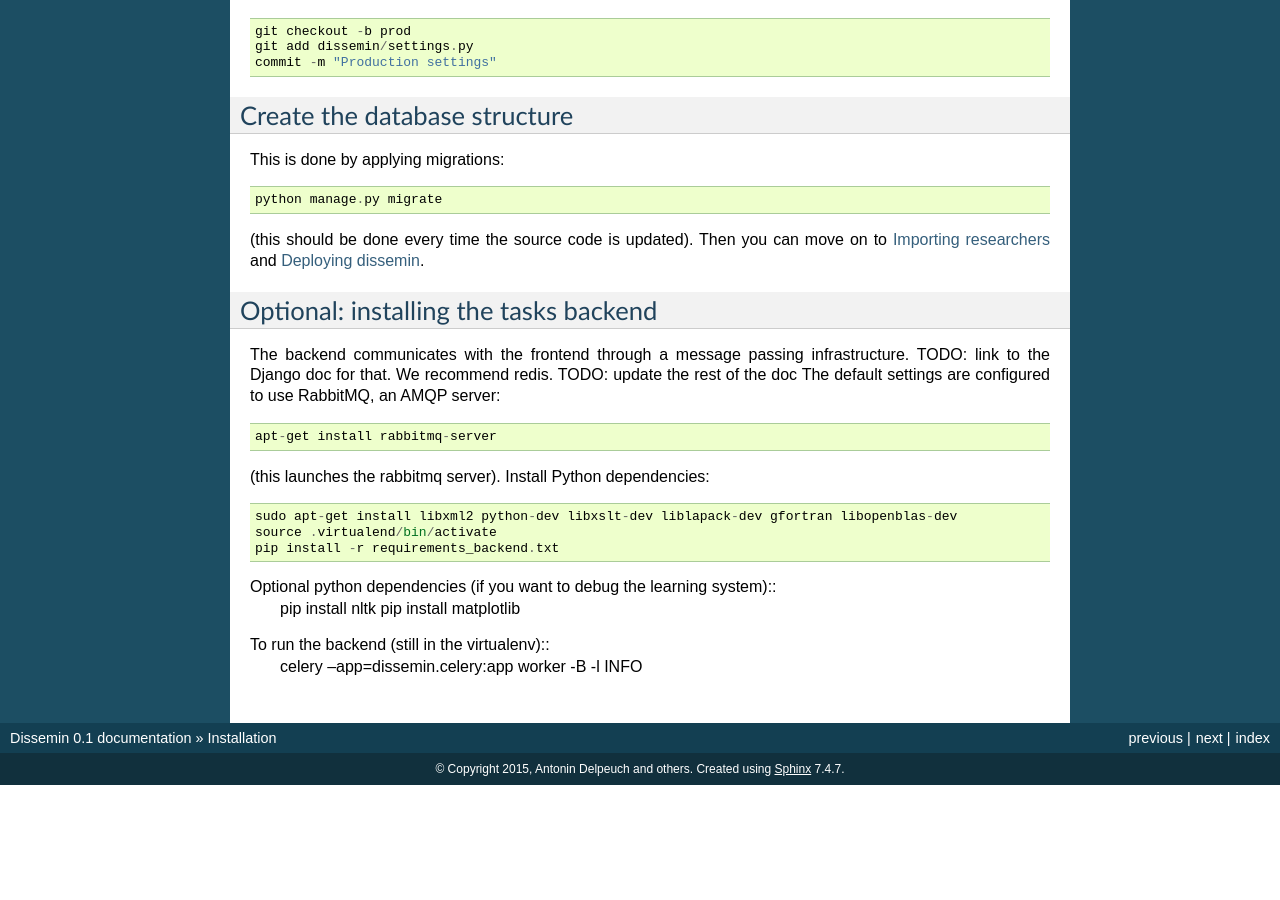
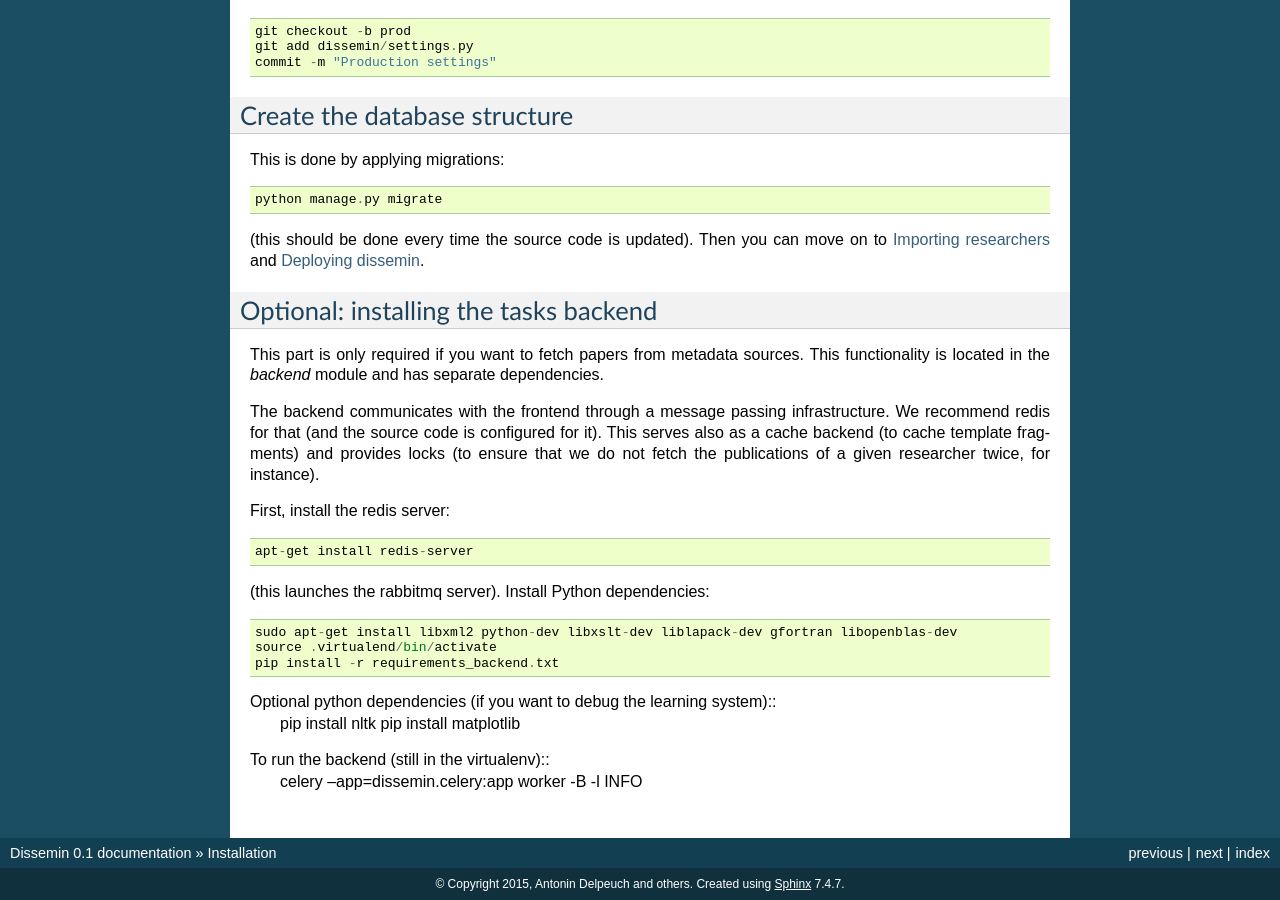
Before and after one commit to dissemin/dissemin, a Sphinx documentation site: the page built from doc/sphinx/install.rst, in a window 1280 px wide and 900 px high, scrolled down 1213 px. Built offline with Sphinx 7.4.7, drawn with Linux system fonts in a browser that asks for light colours; pages that are not in the unit, such as notebooks, are missing from menus; before the commit the page ends 1998 px from its top, so only the background shows below that.

Commit message:
Updated requirements, install instructions and scripts for the VM. Closes #106, fixes #105 (I think)

```diff
--- a/doc/sphinx/install.rst
+++ b/doc/sphinx/install.rst
@@ -99,14 +99,19 @@
 Optional: installing the tasks backend
 --------------------------------------
 
+This part is only required if you want to fetch papers from metadata sources.
+This functionality is located in the `backend` module and has separate
+dependencies.
+
 The backend communicates with the frontend through a message passing
-infrastructure. TODO: link to the Django doc for that.
-We recommend redis.
-TODO: update the rest of the doc
-The default
-settings are configured to use RabbitMQ, an AMQP server::
+infrastructure. We recommend redis for that (and the source code is
+configured for it). This serves also as a cache backend (to cache template
+fragments) and provides locks (to ensure that we do not fetch the publications
+of a given researcher twice, for instance).
 
-   apt-get install rabbitmq-server
+First, install the redis server::
+
+   apt-get install redis-server
 
 (this launches the rabbitmq server). Install Python dependencies::
 
--- a/requirements_doc.txt
+++ b/requirements_doc.txt
@@ -9,6 +9,6 @@
 unicode_tex
 django-crispy-forms
 django-solo
-django-allauth
+-e git://github.com/wetneb/django-allauth.git#egg=django-allauth
 django-redis-cache
 requests
--- a/requirements_frontend.txt
+++ b/requirements_frontend.txt
@@ -9,9 +9,11 @@
 unicode_tex
 wand
 PyPDF2
-django-allauth
+-e git://github.com/wetneb/django-allauth.git#egg=django-allauth
 django-redis-cache
 django-solo
 requests
 pillow
 django-crispy-forms
+swampdragon
+django-debug-toolbar
```
Also changed, not shown: 1 other file.
